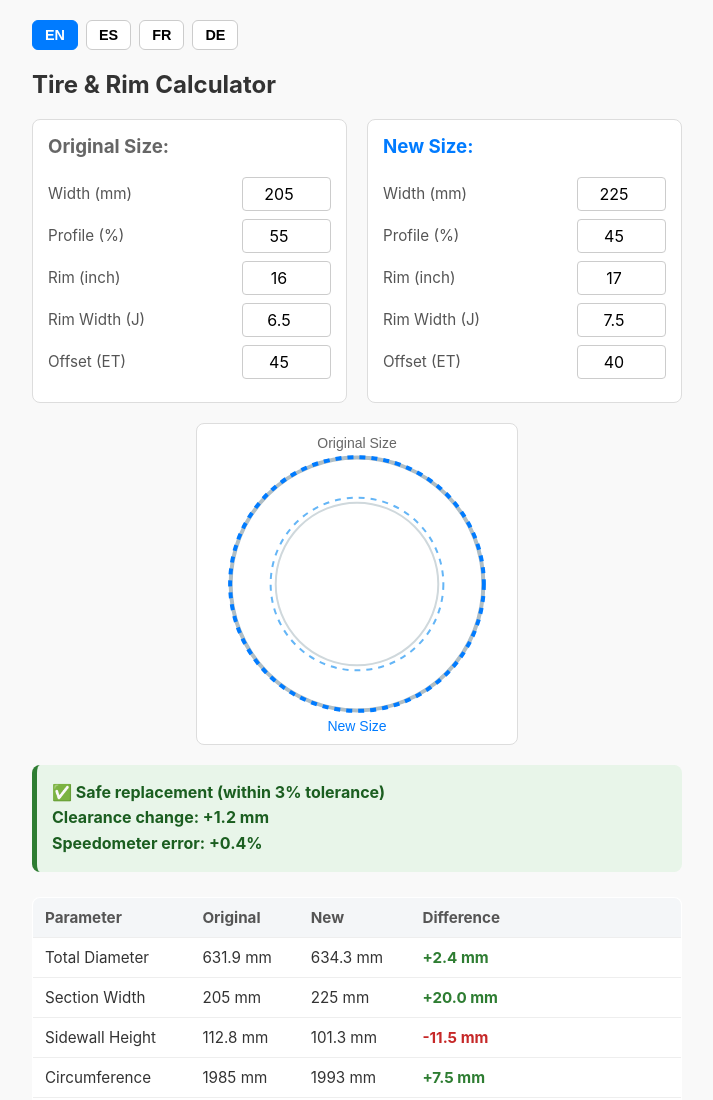
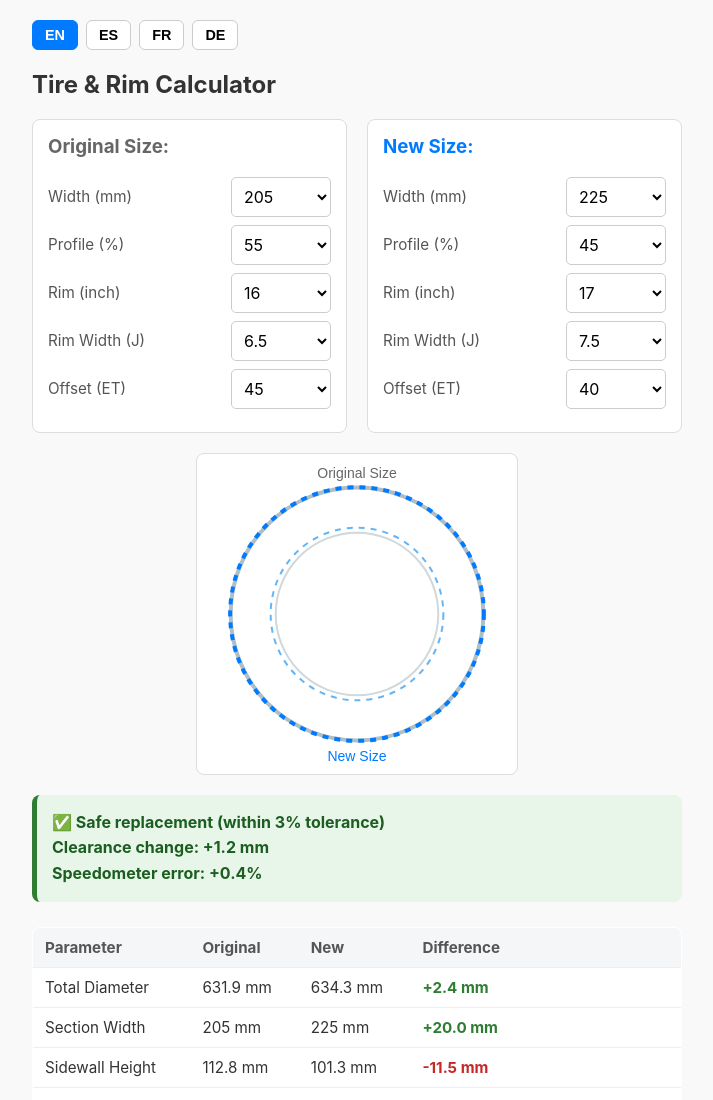
Before and after one commit to autocore-team/autohub, a plain HTML site: page index.html in a window 1280 px wide. Shown: the top 1100 px of the page, without its empty margins (283-996 px from the left). Drawn offline with Linux system fonts and the light colour scheme.

Commit message:
Update index.html

```diff
--- a/index.html
+++ b/index.html
@@ -93,21 +93,62 @@ select:focus {
     <h2 id="t_title">Tire Size Calculator</h2>
 
     <div class="controls">
-        <div class="param-box">
+       <div class="param-box">
             <h3 id="t_original" style="color: #666; margin-top:0;">Original Size:</h3>
-            <div class="input-row"><span id="lbl_w1">Width</span> <input type="number" id="w1" value="205" oninput="calculate()"></div>
-            <div class="input-row"><span id="lbl_p1">Profile</span> <input type="number" id="p1" value="55" oninput="calculate()"></div>
-            <div class="input-row"><span id="lbl_d1">Rim Diameter</span> <input type="number" id="d1" value="16" oninput="calculate()"></div>
-            <div class="input-row"><span id="lbl_j1">Rim Width (J)</span> <input type="number" step="0.5" id="j1" value="6.5" oninput="calculate()"></div>
-            <div class="input-row"><span id="lbl_et1">Offset (ET)</span> <input type="number" id="et1" value="45" oninput="calculate()"></div>
+            <div class="input-row"><span id="lbl_w1">Width</span>
+                <select id="w1" onchange="calculate()">
+                    <option value="175">175</option><option value="185">185</option><option value="195">195</option><option value="205" selected>205</option><option value="215">215</option><option value="225">225</option><option value="235">235</option><option value="245">245</option><option value="255">255</option><option value="265">265</option><option value="275">275</option>
+                </select>
+            </div>
+            <div class="input-row"><span id="lbl_p1">Profile</span>
+                <select id="p1" onchange="calculate()">
+                    <option value="35">35</option><option value="40">40</option><option value="45">45</option><option value="50">50</option><option value="55" selected>55</option><option value="60">60</option><option value="65">65</option><option value="70">70</option><option value="75">75</option>
+                </select>
+            </div>
+            <div class="input-row"><span id="lbl_d1">Rim Diameter</span>
+                <select id="d1" onchange="calculate()">
+                    <option value="14">14</option><option value="15">15</option><option value="16" selected>16</option><option value="17">17</option><option value="18">18</option><option value="19">19</option><option value="20">20</option><option value="21">21</option><option value="22">22</option>
+                </select>
+            </div>
+            <div class="input-row"><span id="lbl_j1">Rim Width (J)</span>
+                <select id="j1" onchange="calculate()">
+                    <option value="5.5">5.5</option><option value="6.0">6.0</option><option value="6.5" selected>6.5</option><option value="7.0">7.0</option><option value="7.5">7.5</option><option value="8.0">8.0</option><option value="8.5">8.5</option><option value="9.0">9.0</option><option value="9.5">9.5</option><option value="10.0">10.0</option>
+                </select>
+            </div>
+            <div class="input-row"><span id="lbl_et1">Offset (ET)</span>
+                <select id="et1" onchange="calculate()">
+                    <option value="25">25</option><option value="30">30</option><option value="35">35</option><option value="40">40</option><option value="45" selected>45</option><option value="50">50</option><option value="55">55</option><option value="60">60</option>
+                </select>
+            </div>
         </div>
+
         <div class="param-box">
             <h3 id="t_new" style="color: #007bff; margin-top:0;">New Size:</h3>
-            <div class="input-row"><span id="lbl_w2">Width</span> <input type="number" id="w2" value="225" oninput="calculate()"></div>
-            <div class="input-row"><span id="lbl_p2">Profile</span> <input type="number" id="p2" value="45" oninput="calculate()"></div>
-            <div class="input-row"><span id="lbl_d2">Rim Diameter</span> <input type="number" id="d2" value="17" oninput="calculate()"></div>
-            <div class="input-row"><span id="lbl_j2">Rim Width (J)</span> <input type="number" step="0.5" id="j2" value="7.5" oninput="calculate()"></div>
-            <div class="input-row"><span id="lbl_et2">Offset (ET)</span> <input type="number" id="et2" value="40" oninput="calculate()"></div>
+            <div class="input-row"><span id="lbl_w2">Width</span>
+                <select id="w2" onchange="calculate()">
+                    <option value="175">175</option><option value="185">185</option><option value="195">195</option><option value="205">205</option><option value="215">215</option><option value="225" selected>225</option><option value="235">235</option><option value="245">245</option><option value="255">255</option><option value="265">265</option><option value="275">275</option>
+                </select>
+            </div>
+            <div class="input-row"><span id="lbl_p2">Profile</span>
+                <select id="p2" onchange="calculate()">
+                    <option value="35">35</option><option value="40">40</option><option value="45" selected>45</option><option value="50">50</option><option value="55">55</option><option value="60">60</option><option value="65">65</option><option value="70">70</option><option value="75">75</option>
+                </select>
+            </div>
+            <div class="input-row"><span id="lbl_d2">Rim Diameter</span>
+                <select id="d2" onchange="calculate()">
+                    <option value="14">14</option><option value="15">15</option><option value="16">16</option><option value="17" selected>17</option><option value="18">18</option><option value="19">19</option><option value="20">20</option><option value="21">21</option><option value="22">22</option>
+                </select>
+            </div>
+            <div class="input-row"><span id="lbl_j2">Rim Width (J)</span>
+                <select id="j2" onchange="calculate()">
+                    <option value="5.5">5.5</option><option value="6.0">6.0</option><option value="6.5">6.5</option><option value="7.0">7.0</option><option value="7.5" selected>7.5</option><option value="8.0">8.0</option><option value="8.5">8.5</option><option value="9.0">9.0</option><option value="9.5">9.5</option><option value="10.0">10.0</option>
+                </select>
+            </div>
+            <div class="input-row"><span id="lbl_et2">Offset (ET)</span>
+                <select id="et2" onchange="calculate()">
+                    <option value="25">25</option><option value="30">30</option><option value="35">35</option><option value="40" selected>40</option><option value="45">45</option><option value="50">50</option><option value="55">55</option><option value="60">60</option>
+                </select>
+            </div>
         </div>
     </div>
 
```
